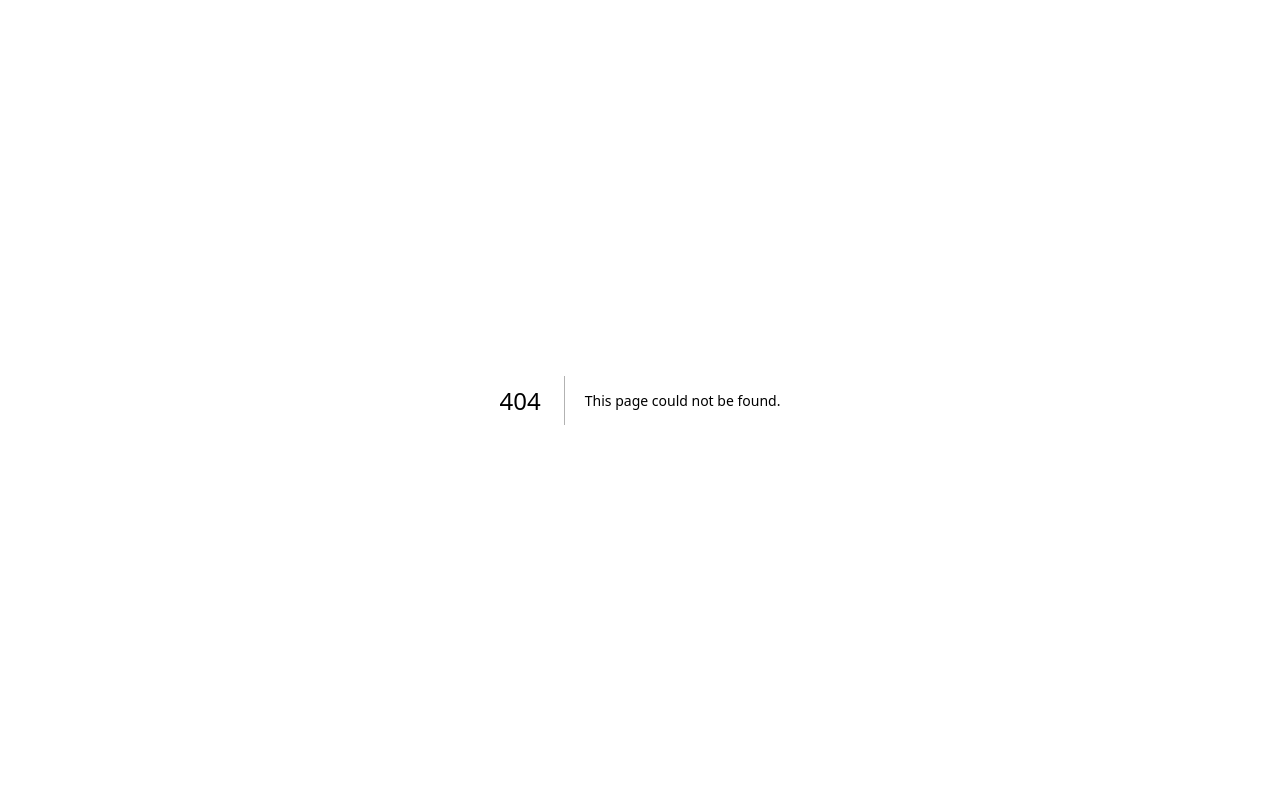
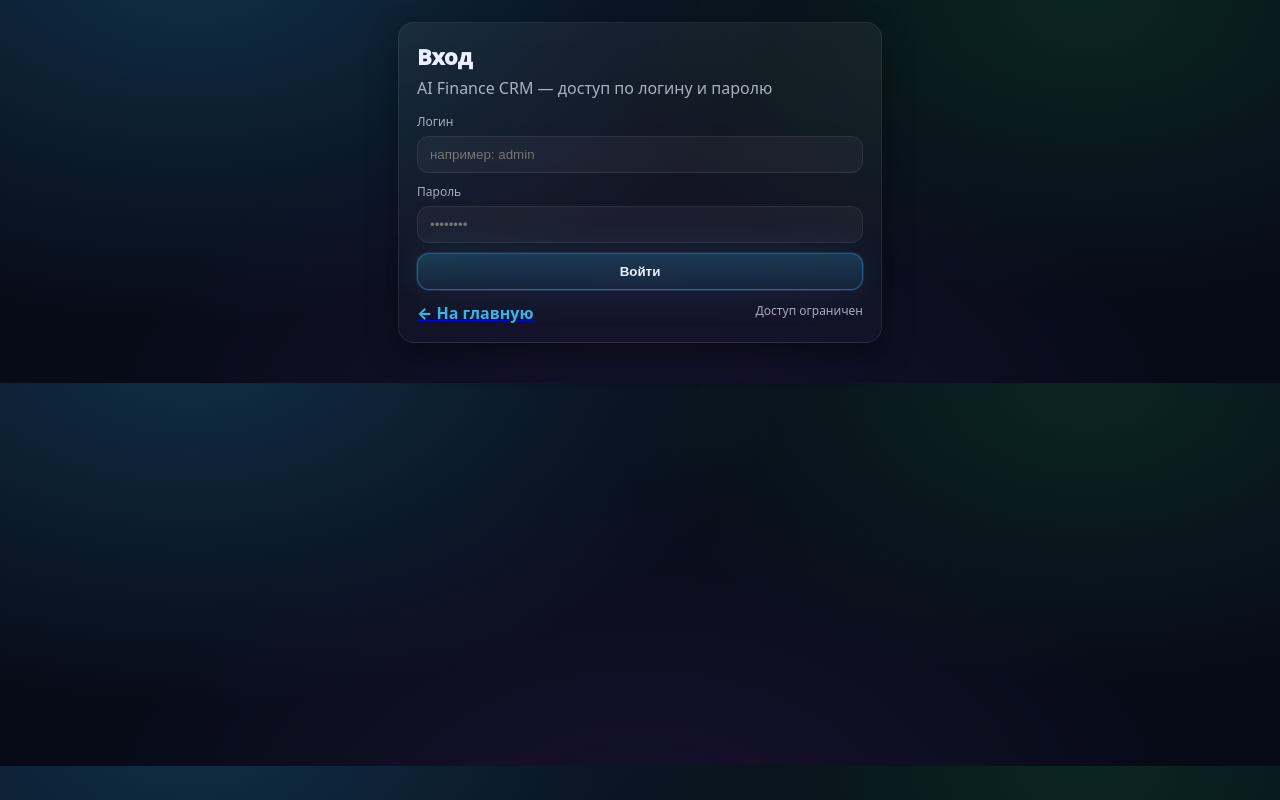
Before and after one commit to erikdkrs-cloud/ai-finance-crm-sync, a Next.js app: page /login in a window 1280 px wide. Before the commit this address had no page. Built offline with nearby package versions, Linux system fonts and the light colour scheme.

Commit message:
Create login.js

```diff
--- /dev/null
+++ b/pages/login.js
@@ -0,0 +1,78 @@
+import React, { useState } from "react";
+import Link from "next/link";
+
+export default function LoginPage() {
+  const [login, setLogin] = useState("");
+  const [password, setPassword] = useState("");
+  const [loading, setLoading] = useState(false);
+  const [err, setErr] = useState("");
+
+  async function onSubmit(e) {
+    e.preventDefault();
+    setErr("");
+    setLoading(true);
+
+    try {
+      const r = await fetch("/api/auth/login", {
+        method: "POST",
+        headers: { "Content-Type": "application/json" },
+        body: JSON.stringify({ login, password }),
+      });
+
+      const text = await r.text();
+      let j = null;
+      try { j = JSON.parse(text); } catch {}
+
+      if (!r.ok) {
+        setErr(j?.error || text || "Ошибка входа");
+        return;
+      }
+
+      // куда редиректить после логина
+      const next = new URLSearchParams(window.location.search).get("next");
+      window.location.href = next || "/dashboard";
+    } catch (e2) {
+      setErr(String(e2?.message || e2));
+    } finally {
+      setLoading(false);
+    }
+  }
+
+  return (
+    <div className="crm-wrap" style={{ maxWidth: 520 }}>
+      <div className="card" style={{ padding: 18 }}>
+        <div style={{ fontSize: 22, fontWeight: 950 }}>Вход</div>
+        <div style={{ color: "rgba(234,240,255,.7)", marginTop: 6 }}>
+          AI Finance CRM — доступ по логину и паролю
+        </div>
+
+        <form onSubmit={onSubmit} style={{ marginTop: 14, display: "grid", gap: 10 }}>
+          <div>
+            <div className="small-muted" style={{ marginBottom: 6 }}>Логин</div>
+            <input className="input" value={login} onChange={(e) => setLogin(e.target.value)} placeholder="например: admin" />
+          </div>
+
+          <div>
+            <div className="small-muted" style={{ marginBottom: 6 }}>Пароль</div>
+            <input className="input" type="password" value={password} onChange={(e) => setPassword(e.target.value)} placeholder="••••••••" />
+          </div>
+
+          {err ? (
+            <div style={{ color: "rgba(239,68,68,.95)", fontWeight: 800, whiteSpace: "pre-wrap" }}>
+              {err}
+            </div>
+          ) : null}
+
+          <button className="btn primary" disabled={loading} type="submit">
+            {loading ? "Входим…" : "Войти"}
+          </button>
+        </form>
+
+        <div style={{ marginTop: 12, display: "flex", justifyContent: "space-between" }}>
+          <Link href="/"><a className="link">← На главную</a></Link>
+          <div className="small-muted">Доступ ограничен</div>
+        </div>
+      </div>
+    </div>
+  );
+}
```
